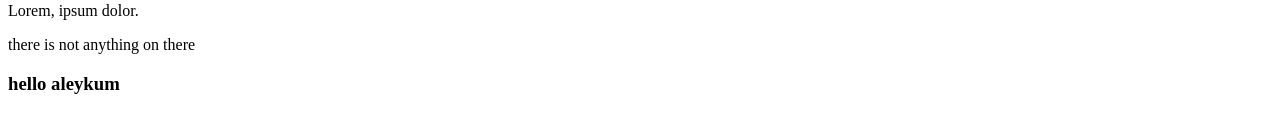
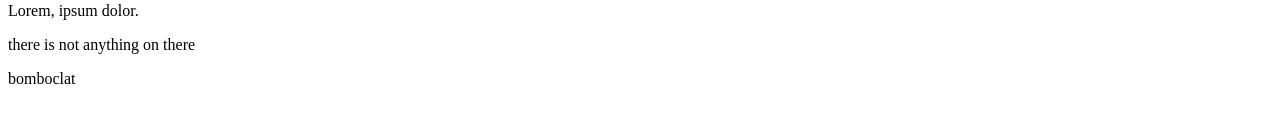
Before and after one commit to Tom422ar/first_repository, a plain HTML site: page shop.html in a window 1280 px wide. Shown: the part 182-314 px from the top of the page. Drawn offline with Linux system fonts and the light colour scheme.

Commit message:
adding bomboclat to develop

```diff
--- a/shop.html
+++ b/shop.html
@@ -10,6 +10,6 @@
     <p> this is a test </p>
     <p> Lorem, ipsum dolor.</p>
     <p> there  is not anything on there</p>
-    <h3> hello aleykum </h3>
+    <p>bomboclat</p>
   </body>
 </html>
```
